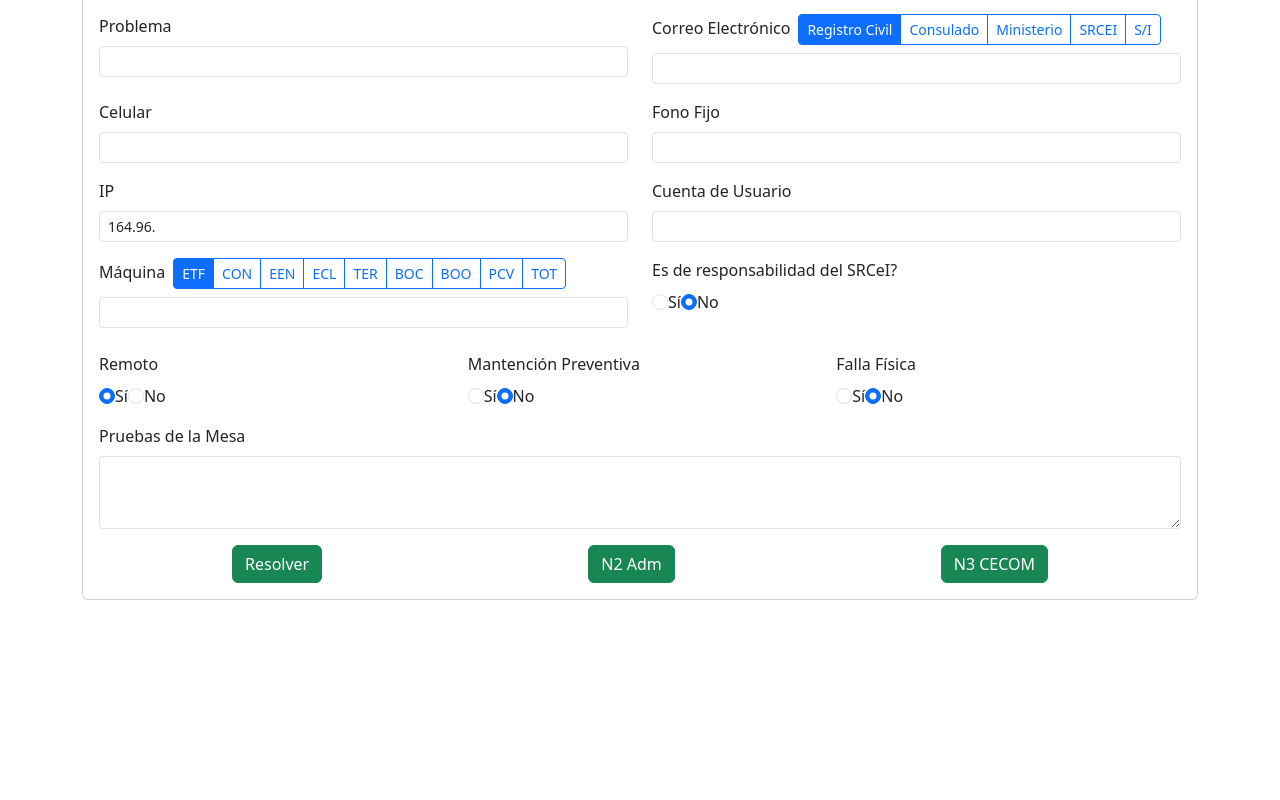
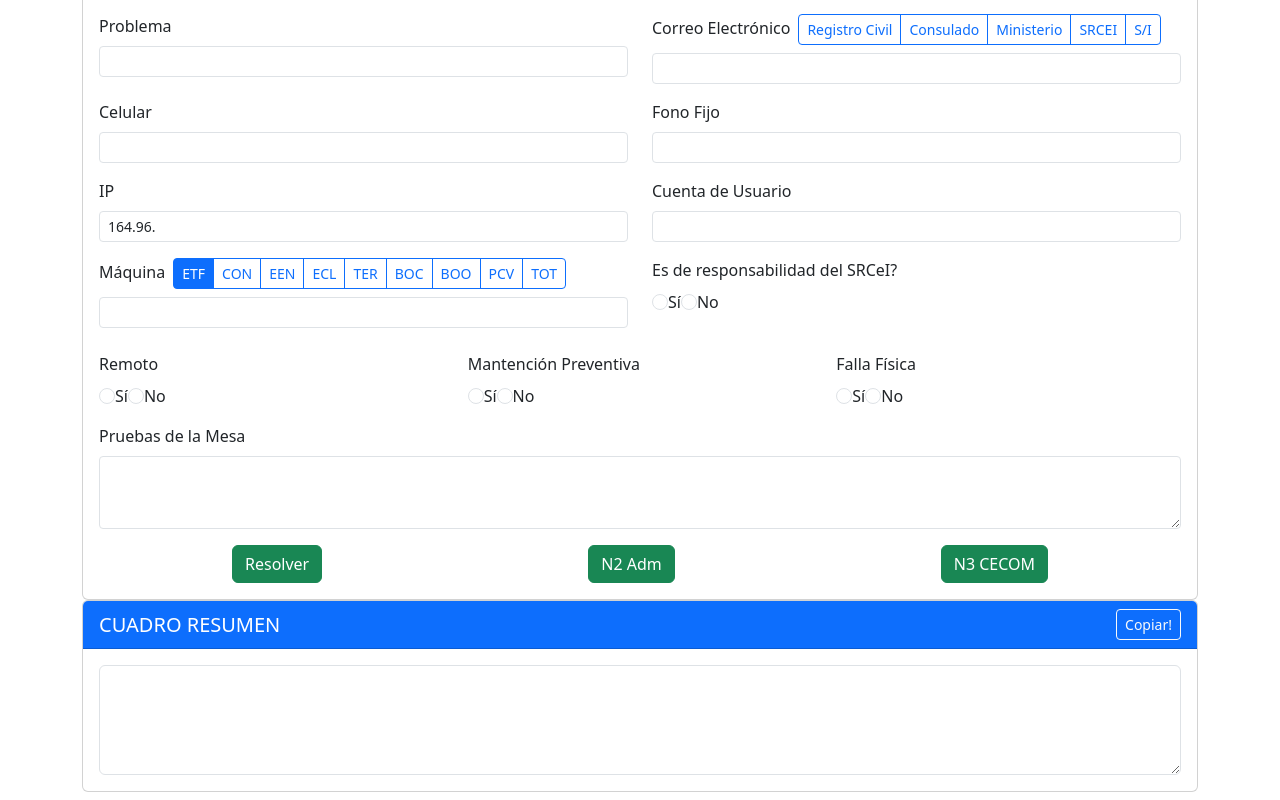
Before and after one commit to BaHaMuT11/ticketera-ecc, a React (Vite) app: page /baha-ticket in a window 1280 px wide. Shown: the part 221-1021 px from the top of the page. Before the commit the page ends 829 px from the top, so only its background shows below. Built offline with nearby package versions, Linux system fonts and the light colour scheme.

Commit message:
Se implementa cuadro de edición
Se implementa con stringbuilder, trim y touppercase

```diff
--- a/src/components/TicketForm.jsx
+++ b/src/components/TicketForm.jsx
@@ -1,27 +1,38 @@
 import {useContext} from "react";
 import {UserContext} from "../context/UserProvider.jsx";
 import {TicketContext} from "../context/TicketProvider.jsx";
-
+import {StringBuilder} from "../utilities/StringBuilder.js"
+import TicketBody from "./generic/TicketBody.jsx";
 
 const TicketForm = () => {
 
     const {userName} = useContext(UserContext);
     const {ticketFormData, setTicketFormData} = useContext(TicketContext);
+    const {setTicket} = useContext(TicketContext);
+
+    const parseTicket = (formTicket) => {
+        const defTipoEstacion = "TIPO ESTACIÓN: " + formTicket.tipoMaquina;
+        const sb = new StringBuilder(defTipoEstacion);
+        sb.appendLine("NOMBRE MAQUINA: " + formTicket.tipoMaquina + "-" + formTicket.maquina)
+        return sb.toString();
+    }
 
     const handleChange = (e) => {
         const {name,value,type,checked} = e.target;
         setTicketFormData({
             ...ticketFormData,
-            [name]: type === "checkbox" ? checked : value,
+            [name]: type === "checkbox" ? checked : value.trim().toUpperCase(),
         });
     };
 
     const handleSubmit = (e) => {
         e.preventDefault();
-        console.log(ticketFormData)
+        const ticket = parseTicket(ticketFormData);
+        setTicket(ticket)
     };
 
     return (
+        <>
             <div className="col-md-12">
                 <div className="card">
                     <div className="card-header text-bg-primary">
@@ -40,13 +51,13 @@ const TicketForm = () => {
                                     <label htmlFor="oficina" className="form-label">Oficina
                                         <div className="btn-group ms-2" role="group">
                                             <input type="radio" className="btn-check" name="tipoOficina" id="oficinaRadio"
-                                               value="oficina" checked={ticketFormData.tipoOficina === "oficina"}
+                                                   value="OFICINA" checked={ticketFormData.tipoOficina === "oficina"}
                                                    onChange={handleChange} required/>
                                             <label className="btn btn-outline-primary btn-sm"
                                                    htmlFor="oficinaRadio">Oficina</label>
 
                                             <input type="radio" className="btn-check" name="tipoOficina" id="consuladoRadio"
-                                               value="consulado" checked={ticketFormData.tipoOficina === "consulado"}
+                                                   value="CONSULADO" checked={ticketFormData.tipoOficina === "consulado"}
                                                    onChange={handleChange}  />
                                             <label className="btn btn-outline-primary btn-sm"
                                                    htmlFor="consuladoRadio">Consulado</label>
@@ -280,6 +291,10 @@ const TicketForm = () => {
                     </div>
                 </div>
             </div>
+            <div className="col-md-12">
+                <TicketBody />
+            </div>
+        </>
     );
 };
 
--- a/src/components/generic/TicketBody.jsx
+++ b/src/components/generic/TicketBody.jsx
@@ -1,8 +1,20 @@
-
+import {useContext} from "react";
+import {TicketContext} from "../../context/TicketProvider.jsx";
 
 const TicketBody = () => {
+
+    const {ticket} = useContext(TicketContext);
+
     return (
-        <div></div>
+        <div className="card">
+            <div className="card-header text-bg-primary d-flex justify-content-between align-items-center">
+                <h5 className="mb-0">CUADRO RESUMEN</h5>
+                <button className="btn btn-outline-light btn-sm">Copiar!</button>
+            </div>
+            <div className="card-body">
+                <textarea className="form-control" rows="4" value={ticket} />
+            </div>
+        </div>
     );
 };
 
--- a/src/context/TicketProvider.jsx
+++ b/src/context/TicketProvider.jsx
@@ -8,27 +8,28 @@ export const TicketContext = createContext(null);
 export const TicketProvider = ({ children }) => {
     const [ticketFormData, setTicketFormData] = useState({
         nombre: "",
-        tipoOficina: "oficina",
+        tipoOficina: "OFICINA",
         oficina: "",
         problema: "",
         correoElectronico: "",
-        tipoCorreo: "registroCivil",
+        tipoCorreo: "REGISTROCIVIL",
         celular: "",
         fonoFijo: "",
         ip: "164.96.",
         cuentaUsuario: "",
         maquina: "",
         tipoMaquina: "ETF",
-        responsabilidad: "no",
-        remoto: "si",
-        mantenimiento: "no",
-        fallaFisica: "no",
+        responsabilidad: "NO",
+        remoto: "SI",
+        mantenimiento: "NO",
+        fallaFisica: "NO",
         pruebasMesa: ""
     });
-
+    const [ticket, setTicket] = useState("")
     return (
         <TicketContext.Provider value={{
-            ticketFormData, setTicketFormData }}>
+            ticketFormData, setTicketFormData,
+            ticket, setTicket}}>
 
             {children}
         </TicketContext.Provider>
--- a/src/utilities/StringBuilder.js
+++ b/src/utilities/StringBuilder.js
@@ -1,4 +1,4 @@
-class StringBuilder {
+export class StringBuilder {
     constructor(initialValue = "") {
         this.strings = [initialValue];
     }
```
Lines whose indentation alone changed are shown as unchanged.
